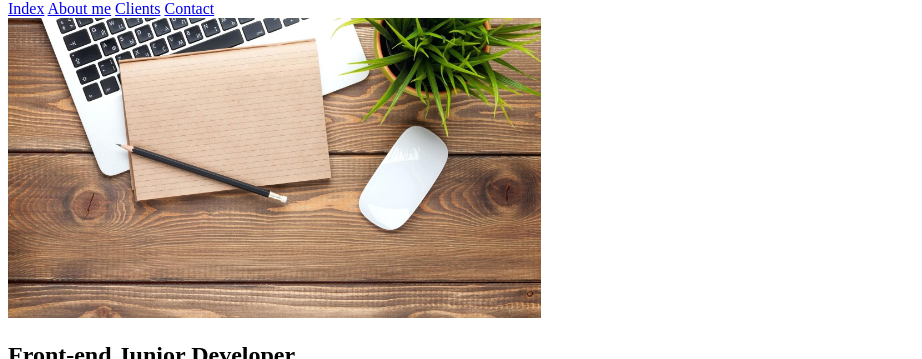
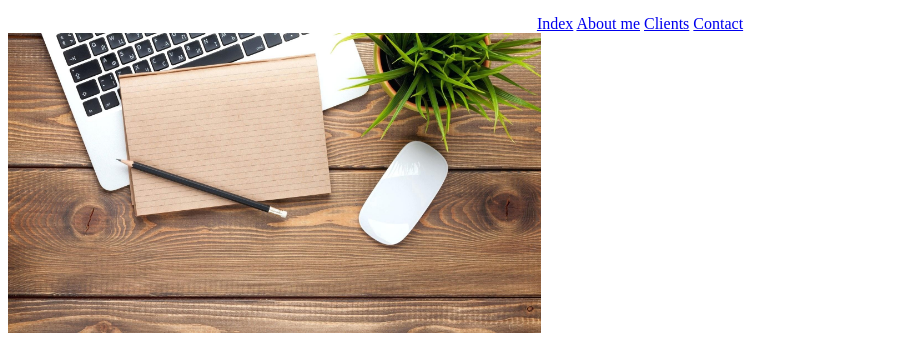
Before and after one commit to VelzckC0D3/firstProject, a plain HTML site: page index.html in a window 1280 px wide. Shown: the part 80-439 px from the top of the page, without its empty margins (0-922 px from the left). Drawn offline with Linux system fonts and the light colour scheme; files that its build step writes are made by us from their sources.

Commit message:
portfolio actualization

```diff
--- a/css/style.css
+++ b/css/style.css
@@ -0,0 +1,25 @@
+html{
+    font-size: 62.5%;
+}
+
+body{
+    font-size: 16px;
+}
+
+.tittle {
+    text-align: center;
+    font-size: 3.8rem;
+}
+
+.tittle span {
+    font-size: 2rem;
+}
+
+.menu {
+    text-align: center;
+}
+
+.imgct {
+    display: flex;
+    justify-content: center;
+}
--- a/index.html
+++ b/index.html
@@ -6,27 +6,28 @@
     <meta http-equiv="X-UA-Compatible" content="IE=edge">
     <meta name="viewport" content="width=device-width, initial-scale=1.0">
     <title>Velasquez Dev</title>
-    <link rel="preload" href="style/style.css" as="style"
-    <link rel="stylesheet" href="style/style.css">
+    <link rel="stylesheet" href="css/style.css">
+
+
 </head>
 
 <body>
 
     <header>
-        <h1>Alejandro Velasquez Dev</h1>
+        <h1 class="tittle">Alejandro Velasquez <span>Dev</span></h1>
     </header>
 
-    <nav>
+    <nav class="menu">
         <a href="#">Index</a>
         <a href="#">About me</a>
         <a href="#">Clients</a>
         <a href="#">Contact</a>
     </nav>
 
-    <img src="img/desk.jpg" height="300 px">
+    <img class="imgct" src="img/desk.jpg" height="300 px">
 
     <section>
-        <h2>Front-end Junior Developer</h2>
+        <h2 class="tittle">Front-end Junior Developer</h2>
         <p>
             <svg xmlns="http://www.w3.org/2000/svg" class="icon icon-tabler icon-tabler-map-pin" width="88" height="88"
                 viewBox="0 0 24 24" stroke-width="1.5" stroke="#DA6120" fill="none" stroke-linecap="round"
```
Also changed, not shown: about.html (deleted, +0 -17 lines).
